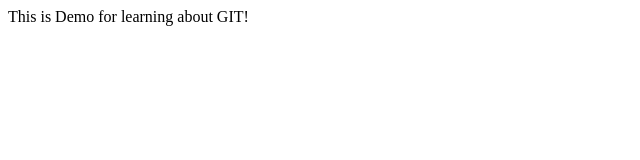
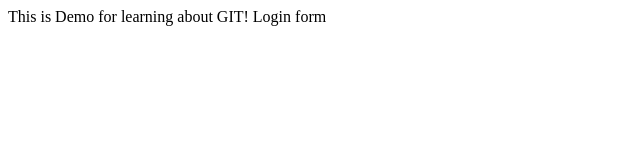
Before and after one commit to Abarna-mes/myappsample, a plain HTML site: page index.html in a window 1280 px wide. Shown: the full height of the page, 0-640 px from the left. Drawn offline with Linux system fonts and the light colour scheme.

Commit message:
Added readme

```diff
--- a/index.html
+++ b/index.html
@@ -1,7 +1,9 @@
 <html>
 <head>
 <title>MY APP</title></head>
-<body>This is Demo for learning about GIT!</body>
+<body>This is Demo for learning about GIT!
+Login form
+</body>
 
 
 
```
Also changed, not shown: 1 other file.
